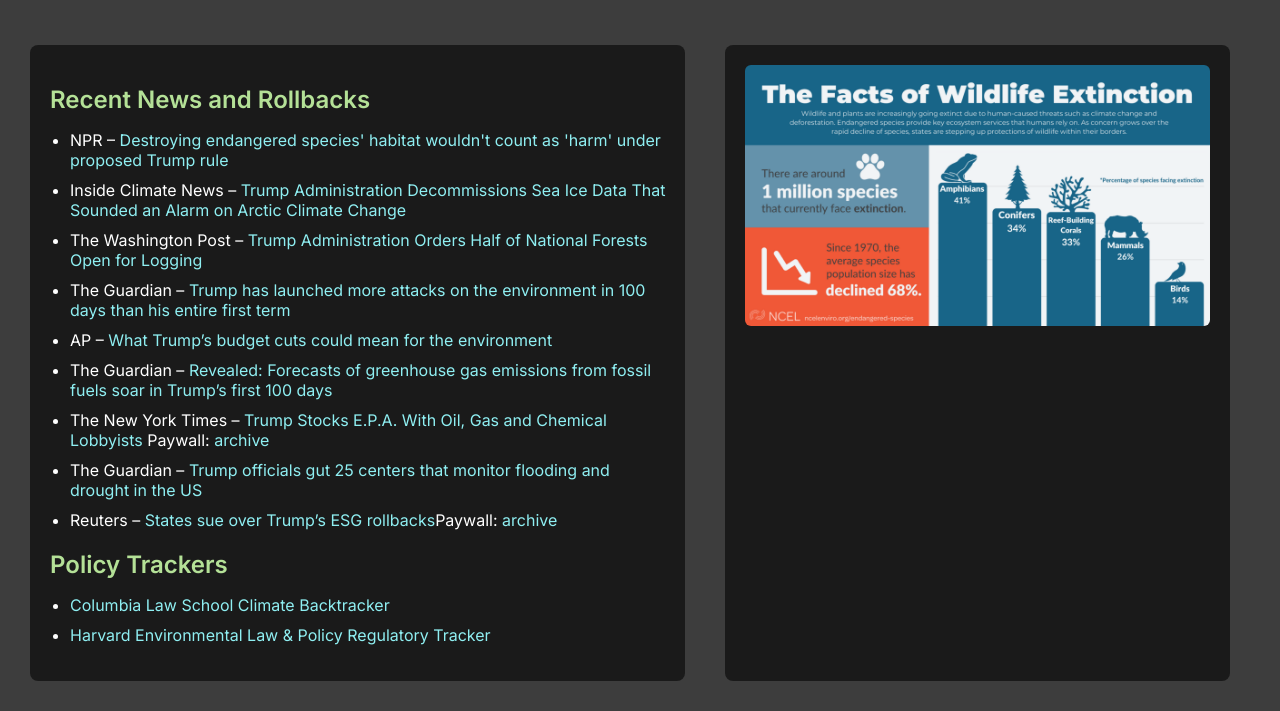
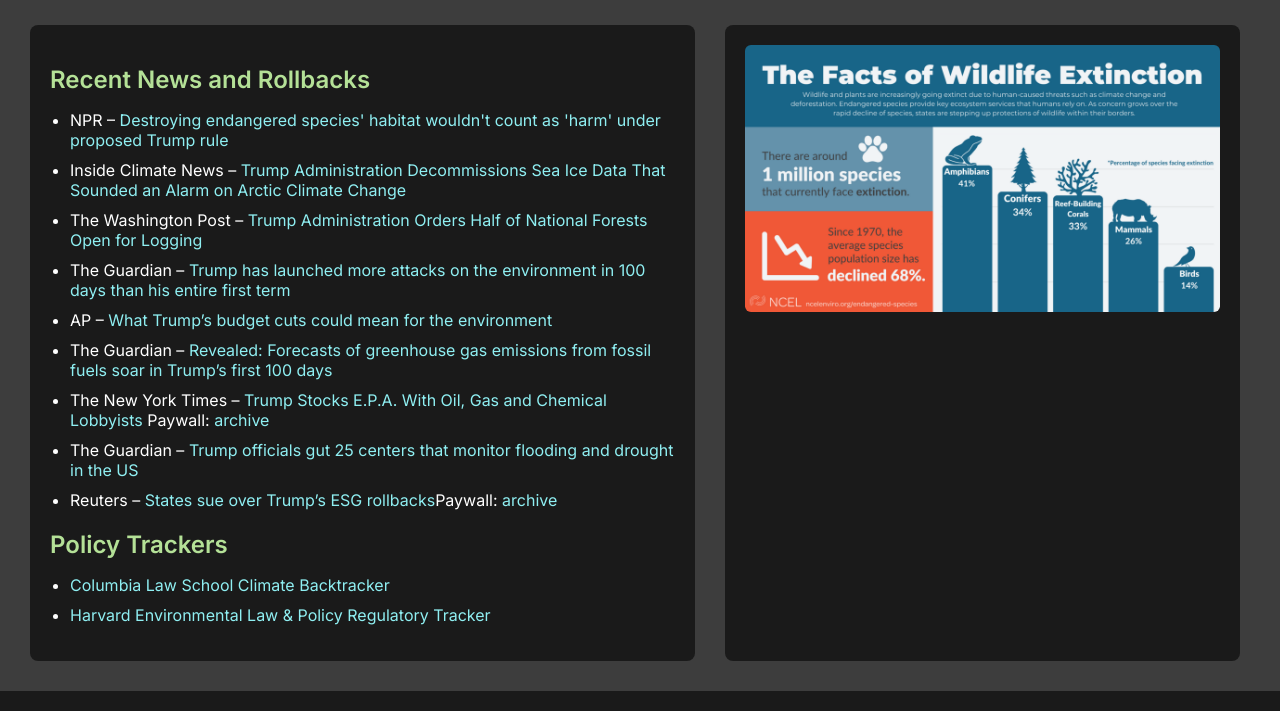
Before and after one commit to Neo-50/social-democracy-network, a Flask app: page /environment in a window 1280 px wide. Shown: the part 202-913 px from the top of the page. Run offline with Flask 3, Linux system fonts and the light colour scheme.

Commit message:
Tweaking CSS for environment page

```diff
--- a/static/css/environment.css
+++ b/static/css/environment.css
@@ -1,9 +1,9 @@
 .environment-page {
     display: grid;
     grid-template-columns: auto auto auto;
-    column-gap: 20px;
+    column-gap: 10px;
     width: fit-content;
-    padding: 20px;
+    padding: 0 20px 20px 20px;
     margin-top: 0;
     font-family: 'Inter', sans-serif;
     color: white;
@@ -30,13 +30,14 @@
 
 .environment-header {
     margin-bottom: 0;
-    padding: 1px 0;
+    padding: 0;
 }
 
 .environment-header h1 {
+    margin: 0;
+    padding-bottom: 5px;
     text-align: center;
     font-size: 2rem;
-    margin-bottom: 5px;
     color: #8fd694;
 }
 
```
